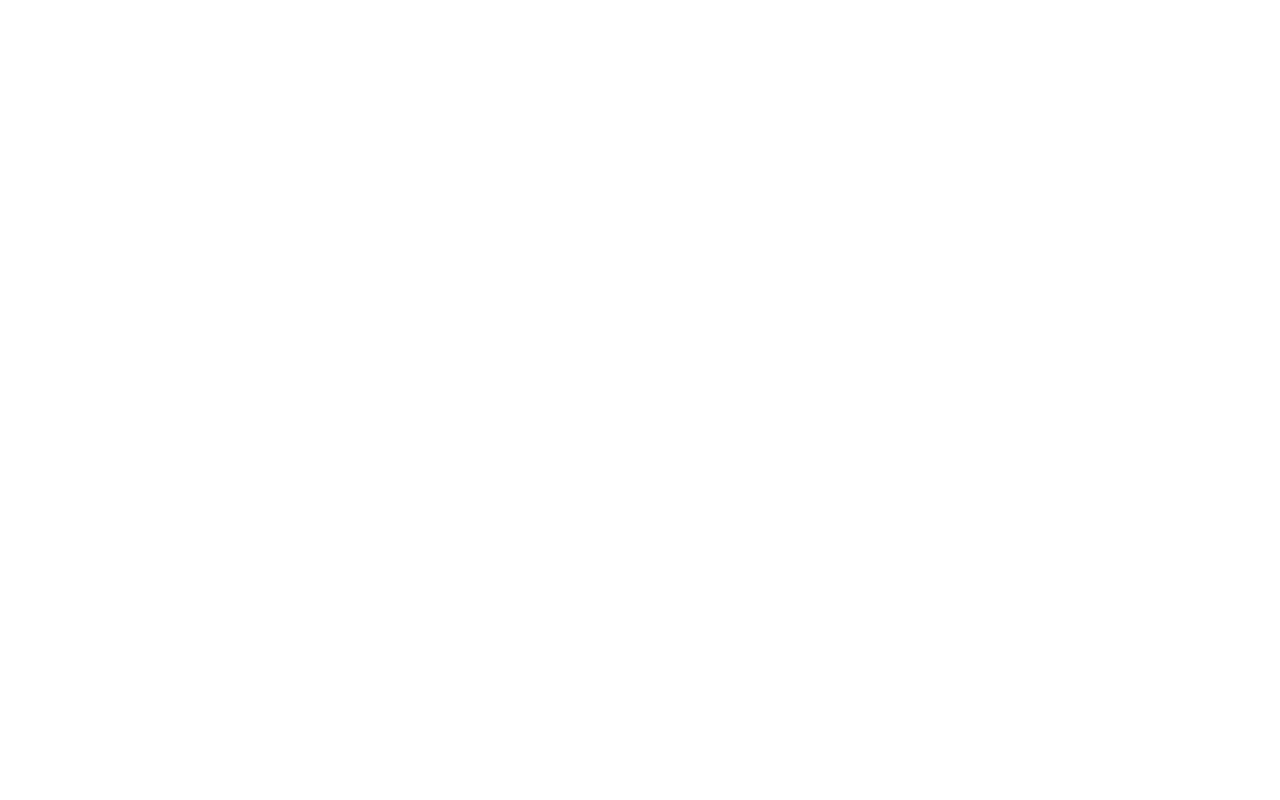
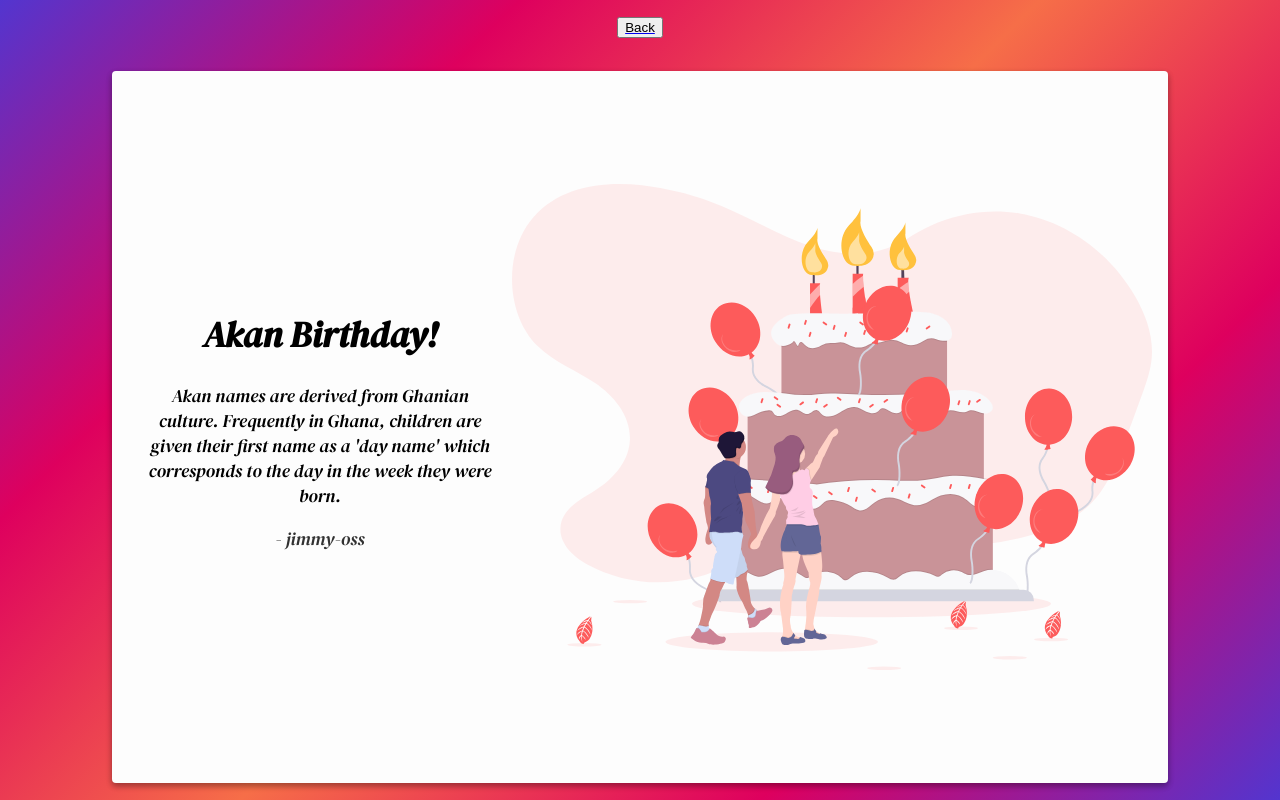
Before and after one commit to jimmy-oss/creative-akan, a plain HTML site: page about.html in a window 1280 px wide. Drawn offline with Linux system fonts and the light colour scheme.

Commit message:
styling the about us with gradient

```diff
--- a/about.html
+++ b/about.html
@@ -4,9 +4,21 @@
   <meta charset="UTF-8">
   <meta http-equiv="X-UA-Compatible" content="IE=edge">
   <meta name="viewport" content="width=device-width, initial-scale=1.0">
+  <link rel="stylesheet" href="./css/about.css">
+  <link href="https://fonts.googleapis.com/css2?family=DM+Serif+Display:ital@1&display=swap" rel="stylesheet">
   <title>About</title>
 </head>
 <body>
-
+  <button class="button"  style="vertical-align:right;" ><a href="./index.html"><span style="color:black; opacity: 8em; font-weight: 500; ">Back</span></a>
+  </button>
+  <div class="card">
+    <img src="./images/birthday.svg" class="birthday">
+    <div class="text">
+      <h1>Akan Birthday!</h1>
+      <p> Akan names are derived from Ghanian culture. Frequently in Ghana, children are given their first name as a 'day name' which corresponds to the day in the week they were born. </p>
+      <p class="writter">- jimmy-oss</p>
+    </div>
+    <div class="space"></div>
+  </div>
 </body>
 </html>
--- a/css/about.css
+++ b/css/about.css
@@ -0,0 +1,60 @@
+*{
+  transition: all 0.2s ease-in-out;
+}
+body{
+  background: linear-gradient(135deg, #5335cf 0%, #de005e 25%, #f66e48 50%, #de005e 75%, #5335cf 100%);
+  display: grid;
+  place-items: center;
+  height: 100vh;
+  margin: 0;
+  font-family: 'DM Serif Display', serif;
+}
+
+.card{
+  background: #fdfdfd;
+  border-radius: 4px;
+  height: 85vh;
+  width: 80vw;
+  box-shadow: 0 3px 6px rgba(0, 0, 0, 0.16), 0 3px 6px rgba(0, 0, 0, 0.23);
+  text-align: center;
+  display: flex;
+  flex-direction: column;
+  justify-content: center;
+  align-items: center;
+  padding: 1em;
+  overflow: hidden;
+}
+
+img.birthday{
+  max-height: 40vh;
+}
+.text{
+  padding: 1em;
+  font-size: 18px;
+}
+.writter{
+  opacity: 0.8;
+}
+.space{
+  height: 100px;
+}
+@media only screen and (min-width:1000px){
+  .card{
+    flex-direction: row-reverse;
+  }
+.card  img.birthday{
+  width: 100%;
+    max-width: 50vw;
+    max-height: unset;
+  }
+}
+@media only screen and (min-width:640px){
+  .card{
+    flex-direction: row-reverse;
+  }
+.card  img.birthday{
+  width: 100%;
+    max-width: 50vw;
+    max-height: unset;
+  }
+}
--- a/css/start.css
+++ b/css/start.css
@@ -10,7 +10,7 @@ background: #000;
 margin: 0;
 }
 
-canvas {
+.canvas {
 cursor: crosshair;
 display: block;
 }
```
Also changed, not shown: Birthday.html (+3 -3 lines), css/birthday.css (+0 -10 lines), images/birthday.svg (added).
